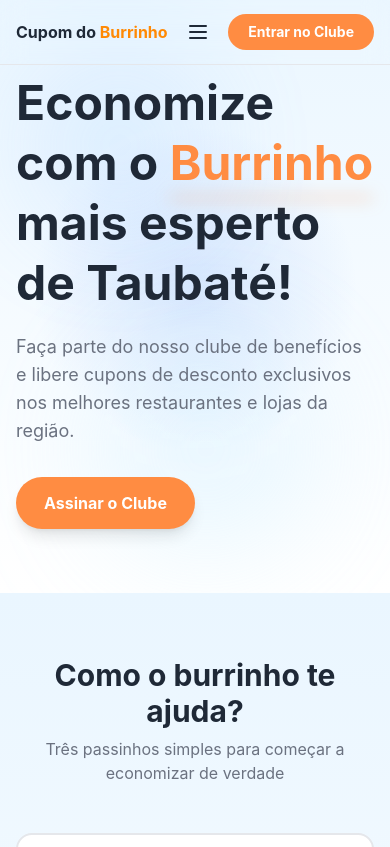
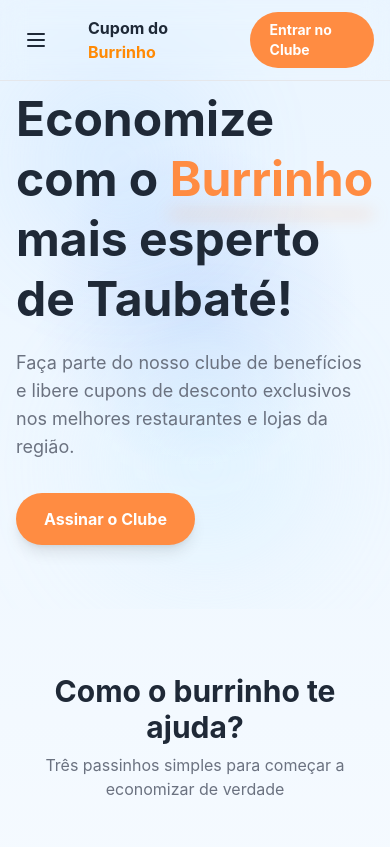
Before and after one commit to nicolesilva2037/cupom-burrinho, a React (Vite) app: page / in a window 390 px wide. Shown: the top 847 px of the page. Built offline with nearby package versions, Linux system fonts and the light colour scheme.

Commit message:
alterações glauco e responsividade menu com a logo

```diff
--- a/src/App.jsx
+++ b/src/App.jsx
@@ -9,7 +9,7 @@ import { Routes, Route } from "react-router-dom";
 
 export default function App() {
   return (
-    <div className="min-h-screen flex flex-col font-sans bg-backgroud text-foreground">
+    <div className="min-h-screen flex flex-col font-sans bg-linear-to-b from-[#eaf5ff] to-[#fefeff] text-foreground">
       <main className="flex-1">
         <Routes>
           <Route path="/" element={<Home />} />
--- a/src/Pages/Home.jsx
+++ b/src/Pages/Home.jsx
@@ -8,7 +8,7 @@ import Footer from "../components/Footer/Footer";
 
 export default function Home() {
   return (
-    <div className="min-h-screen font-sans text-foreground box-border">
+    <div className="min-h-screen font-sans bg-linear-to-b from-[#eaf5ff] via-[#fefeff] to-[#eaf5ff] text-foreground box-border">
       <Navbar />
       <Hero />
       <HowItWorks />
--- a/src/components/Contacts/ContactHero.jsx
+++ b/src/components/Contacts/ContactHero.jsx
@@ -38,7 +38,7 @@ export default function ContactHero() {
 
             <div className="relative">
               <div className="rounded-4xl p-4 shadow-soft">
-                <div className="mt-4 rounded-3xl h-105 flex items-center justify-center md:block">
+                <div className="mt-4 rounded-3xl h-90 w-90  items-center justify-center hidden lg:block">
                   <img
                     src="src\assets\images\Burrinho pensativo.png"
                     alt="Mascote Burrinho"
--- a/src/components/Hero/Hero.jsx
+++ b/src/components/Hero/Hero.jsx
@@ -7,7 +7,7 @@ export default function Hero() {
   const render = useHeroMouse();
 
   return (
-    <section className="relative overflow-hidden bg-gradient-sky -mt-20">
+    <section className="relative overflow-hidden -mt-20">
       <HeroBackground render={render} />
 
       <div className="relative max-w-6xl mx-auto px-4 py-16 md:py-24 grid md:grid-cols-2 gap-10 items-center">
--- a/src/components/HowItWorks/HowItWorks.jsx
+++ b/src/components/HowItWorks/HowItWorks.jsx
@@ -25,7 +25,7 @@ export default function HowItWorks() {
   ];
 
   return (
-    <section id="como" className="py-16 bg-gradient-sky">
+    <section id="como" className="py-16">
       <div className="max-w-6xl mx-auto px-4">
         <div className="text-center mb-12">
           <h2 className="text-3xl md:text-4xl font-display font-bold">
--- a/src/components/Navbar/Navbar.jsx
+++ b/src/components/Navbar/Navbar.jsx
@@ -5,11 +5,14 @@ export default function Navbar() {
   return (
     <header className="sticky top-0 z-50 backdrop-blur-md border-b border-border ">
       <div className="max-w-6xl mx-auto px-4 py-3 flex items-center justify-between">
-        <h3 className="font-bold text-md">
+        <h3 className="font-bold text-md md:order-1 order-2 px-8">
           Cupom do <span className="text-orange-400">Burrinho</span>
         </h3>
-        <Menu />
-        <div className="flex items-center gap-4">
+        <div className="order-1 md:order-2">
+          <Menu />
+        </div>
+
+        <div className="flex items-center gap-4 order-3">
           <Link
             to="/login"
             className="rounded-full bg-primary px-5 py-2 text-sm font-bold text-primary-foreground hover:scale-105 transition-transform inline-block"
--- a/src/components/Newsletter/Newsletter.jsx
+++ b/src/components/Newsletter/Newsletter.jsx
@@ -1,7 +1,7 @@
 import burrinho from "../../assets/Images/burrinho-mascot.png";
 export default function Newsletter() {
   return (
-    <section className=" mx-auto px-4 pb-16 bg-linear-to-b from-[#fefeff] to-[#eaf5ff]">
+    <section className=" mx-auto px-4 pb-16 ">
       <div className="max-w-7xl mx-auto sm:px-6">
         <div className="relative overflow-hidden rounded-3xl p-10 md:p-14 bg-orange-400 ">
           <div className="relative z-10 grid md:grid-cols-[1fr_auto] gap-8 items-center ">
--- a/src/components/Partners/Partners.jsx
+++ b/src/components/Partners/Partners.jsx
@@ -5,10 +5,7 @@ import stores from "../../data/stores.json";
 
 export default function Partners() {
   return (
-    <section
-      id="lojas"
-      className=" mx-auto px-4 py-16 bg-linear-to-b from-[#eaf5ff] to-[#fefeff]"
-    >
+    <section id="lojas" className=" mx-auto px-4 py-16">
       <div className="max-w-7xl mx-auto sm:px-6">
         <div className="text-center mb-10">
           <h2 className="text-3xl md:text-4xl font-display font-bold">
```
